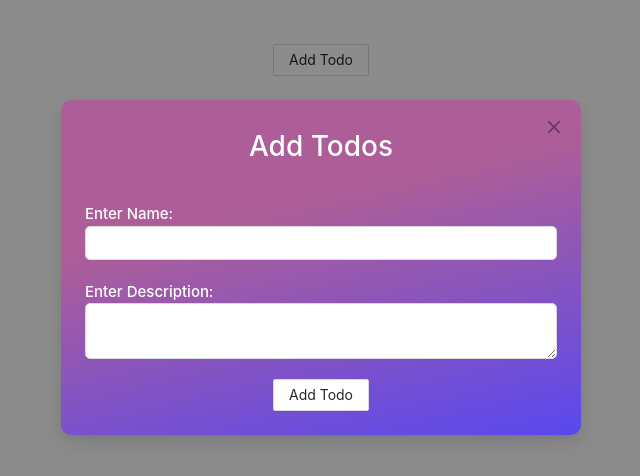
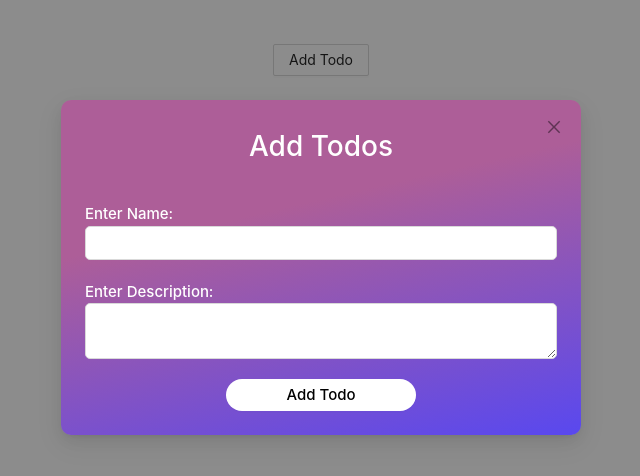
Before and after one commit to muhammadsalmanmughal/Todo-with-TypeScript, a React (Create React App) app: page / in a window 1280 px wide. Both pictures are taken after a click on the button "Add Todo". Shown: the top 476 px of the page, without its empty margins (319-959 px from the left). Built offline with nearby package versions, Linux system fonts and the light colour scheme.

Commit message:
fix: change todo modal add todo button css

```diff
--- a/src/App.css
+++ b/src/App.css
@@ -42,3 +42,15 @@ background: linear-gradient(167deg, rgba(173,94,152,1) 35%, rgba(89,72,239,1) 10
   font-weight: 500;
   font-size: 15px;
 }
+
+.addTodoModal .addTodoModal__btn--Addtodo {
+  border: none;
+  border-radius: 50px;
+  font-size: 15px;
+  width: 100%;
+  font-weight: 500;
+  color:#000
+}
+.addTodoModal .addTodoModal__btn--Addtodo:hover{
+  color:#000
+}
--- a/src/components/Modals/Modal.tsx
+++ b/src/components/Modals/Modal.tsx
@@ -51,8 +51,8 @@ const PopModal: FC<ModalProps & CustomeModalProps> = ({
             setDescription={(v) => setAllTodos({ ...allTodos, description: v })}
           />
         </Col>
-        <Col span={24} className='col_btn_Addtodo'>
-          <BasicButton className="btn_Addtodo" onClick={addTodo} text="Add Todo" />
+        <Col span={10} className='col_btn_Addtodo'>
+          <BasicButton className="addTodoModal__btn--Addtodo" onClick={addTodo} text="Add Todo" />
         </Col>
       </Row>
     </Modal>
```
